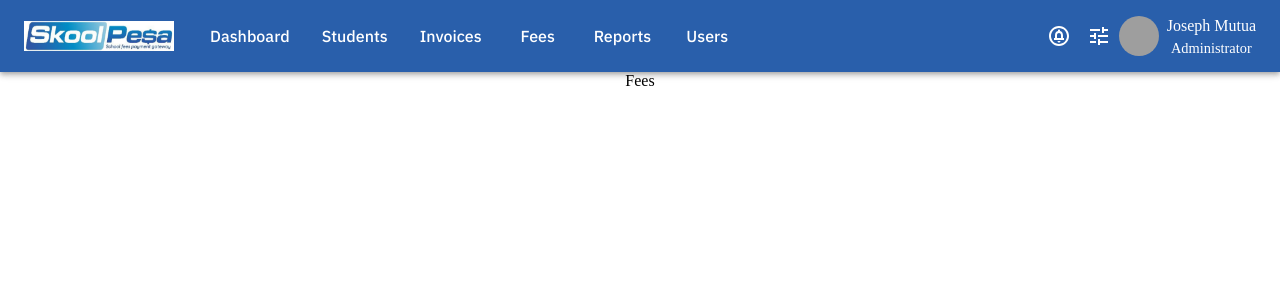
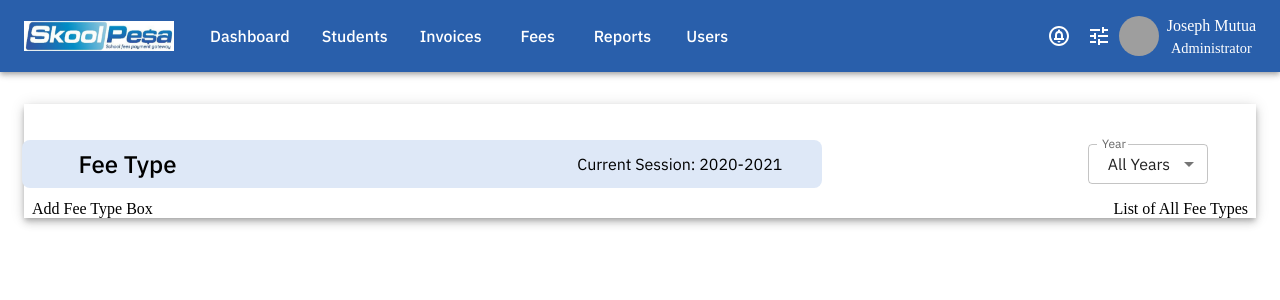
Before and after one commit to Joseph-Mutua/skoolpesa, a React (Create React App) app: page /admin/fees in a window 1280 px wide. Shown: the top 300 px of the page. Built offline with nearby package versions, Linux system fonts and the light colour scheme; grey boxes are pictures that could not be loaded.

Commit message:
Initial implementation of fees component

```diff
--- a/package.json
+++ b/package.json
@@ -10,6 +10,7 @@
     "@emotion/react": "^11.10.0",
     "@emotion/styled": "^11.10.0",
     "@mui/icons-material": "^5.8.4",
+    "@mui/joy": "^5.0.0-alpha.43",
     "@mui/lab": "^5.0.0-alpha.96",
     "@mui/material": "^5.10.1",
     "@mui/x-data-grid": "^5.16.0",
@@ -17,7 +18,7 @@
     "react": "^18.2.0",
     "react-dom": "^18.2.0",
     "react-router-dom": "^6.3.0",
-    "react-scripts": "^5.0.1"
+    "react-scripts": "^2.1.3"
   },
   "scripts": {
     "start": "react-scripts start",
--- a/src/App.js
+++ b/src/App.js
@@ -1,3 +1,4 @@
+import React from "react"
 import "./App.css";
 import Container from "@mui/material/Container";
 import { Route, Routes } from "react-router-dom";
@@ -10,7 +11,7 @@ import AdminDashboard from "./components/adminuser/Dashboard/AdminDashboard";
 import Invoices from "./components/adminuser/Invoices/Invoices";
 import InvoicesTable from "./components/adminuser/Invoices/InvoicesTable";
 
-import Fees from "./components/adminuser/Fees";
+import Fees from "./components/adminuser/Fees/Fees";
 import Reports from "./components/adminuser/Reports";
 import Students from "./components/adminuser/Students";
 import Users from "./components/adminuser/Users";
--- a/src/common/FeeChart.js
+++ b/src/common/FeeChart.js
@@ -1,3 +1,4 @@
+import React from "react";
 import { Mix } from "@ant-design/plots";
 import { each } from "@antv/util";
 
--- a/src/components/adminuser/Fees.js
+++ /dev/null
@@ -1,7 +0,0 @@
-import React from "react";
-
-const Fees = () => {
-  return <div>Fees</div>;
-};
-
-export default Fees;
--- /dev/null
+++ b/src/components/adminuser/Fees/Fees.js
@@ -0,0 +1,101 @@
+import React from "react";
+import { Box, Stack, Typography, Divider, useTheme } from "@mui/material";
+import InputLabel from "@mui/material/InputLabel";
+import MenuItem from "@mui/material/MenuItem";
+import FormControl from "@mui/material/FormControl";
+import Select from "@mui/material/Select";
+
+
+const Fees = () => {
+  const  theme  = useTheme();
+    const [year, setYear] = React.useState(0);
+
+    const handleChange = (event) => {
+      setYear(event.target.value);
+    };
+
+  return (
+    <Box
+      sx={{
+        bgcolor: "background.paper",
+        boxShadow: 5,
+        mt: 4,
+        borderColor: "#FFFFFF",
+      }}
+    >
+      <Stack
+        display="flex"
+        justifyContent="space-between"
+        alignItems="center"
+        direction="row"
+        sx={{ mt: 2, pt: 4 }}
+      >
+        <Box>
+          <Stack
+            direction="row"
+            display="flex"
+            justifyContent="space-between"
+            alignItems="center"
+            sx={{
+              backgroundColor: `${theme.palette.primary.darkButton}`,
+              width: "800px",
+              height: "6ch",
+              borderRadius: 2,
+              ml: -0.2,
+            }}
+          >
+            <Box sx={{ pl: 7 }}>
+              <Typography variant="h5" fontWeight="500">
+                Fee Type
+              </Typography>
+            </Box>
+
+            <Box sx={{ pr: 5 }}>
+              <Typography>Current Session: 2020-2021</Typography>
+            </Box>
+          </Stack>
+        </Box>
+
+        <Box sx={{pr:5}}>
+          {" "}
+          <FormControl sx={{ m: 1, minWidth: 120 }} size="small">
+            <InputLabel id="demo-select-small">Year</InputLabel>
+            <Select
+              labelId="demo-select-small"
+              id="demo-select-small"
+              value={year}
+              label="Age"
+              onChange={handleChange}
+            >
+              <MenuItem value="">
+                <em>None</em>
+              </MenuItem>
+              <MenuItem value={0}>All Years</MenuItem>
+              <MenuItem value={1}>First Year</MenuItem>
+              <MenuItem value={2}>Second Yer</MenuItem>
+              <MenuItem value={3}>Third Yer</MenuItem>
+              <MenuItem value={4}>Fourth Year</MenuItem>
+            </Select>
+          </FormControl>
+        </Box>
+      </Stack>
+
+      <Box>
+        <Stack
+          direction="row"
+          m={1}
+          display="flex"
+          justifyContent="space-between"
+          alignItems="center"
+        >
+          <Box>Add Fee Type Box</Box>
+          <Divider variant="middle"></Divider>
+          <Box>List of All Fee Types</Box>
+        </Stack>
+      </Box>
+      <Box></Box>
+    </Box>
+  );
+};
+
+export default Fees;
--- a/src/styling/theme.js
+++ b/src/styling/theme.js
@@ -6,6 +6,8 @@ const theme = createTheme({
     primary: {
       main: "#295fab",
       light: "#72bcd5",
+      darkButton: "#DEE8F7",
+      // dark: "#a3bac2",
     },
   },
   typography: {
```
Also changed, not shown: 1 other file (tests, documents, lock files or other folders).
